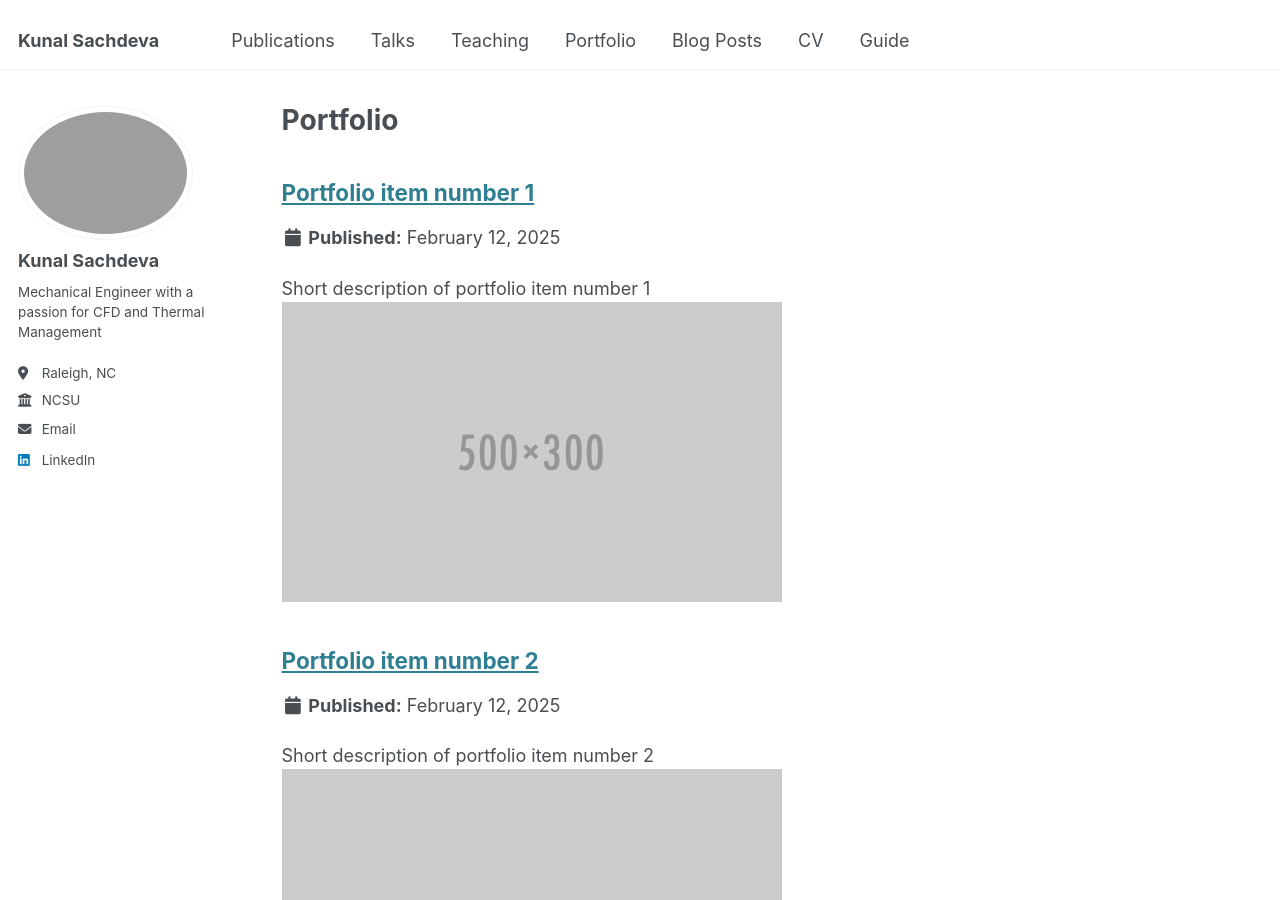
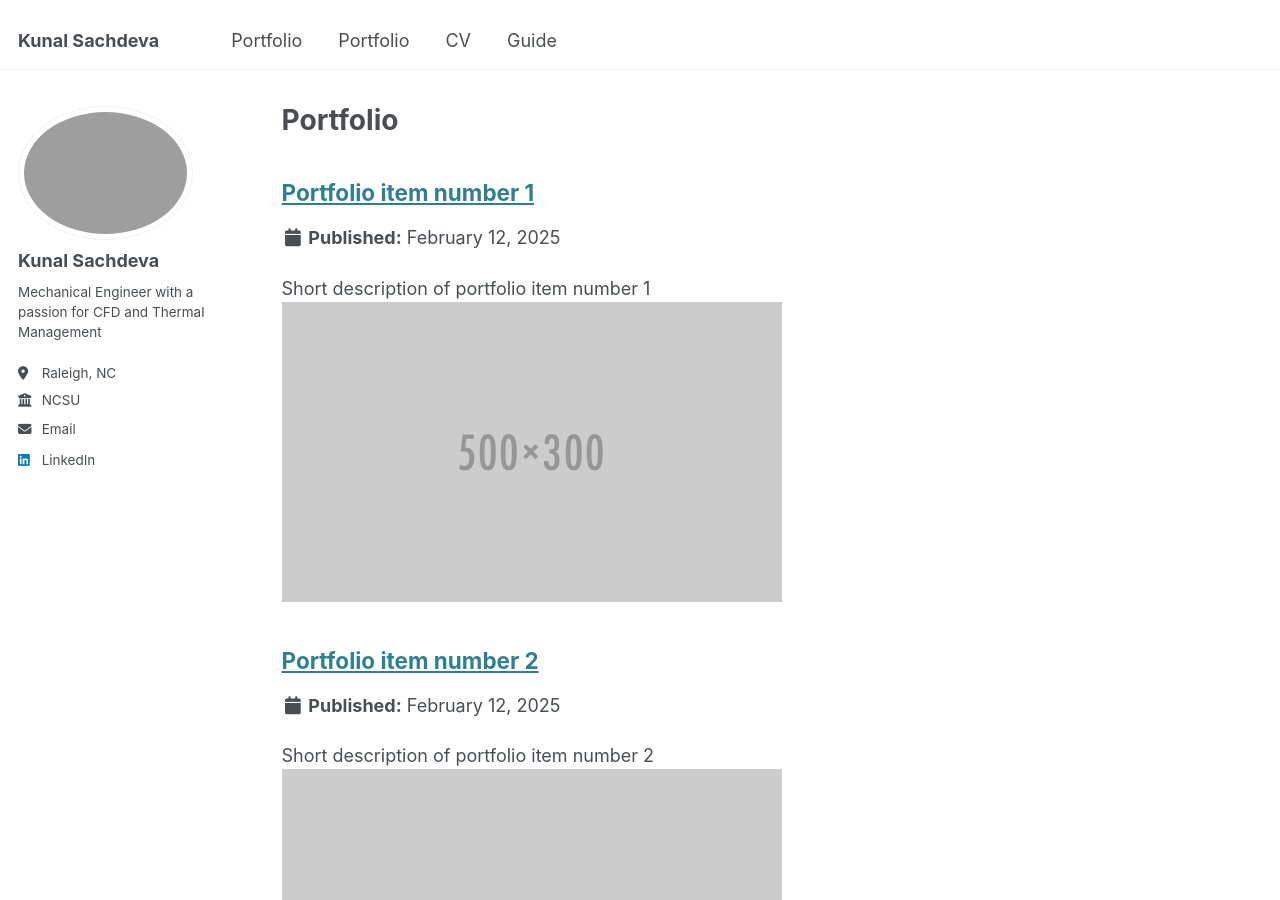
Before and after one commit to sachdevakunal/sachdevakunal.github.io, a Jekyll site: the page built from _pages/portfolio.html, in a window 1280 px wide and 900 px high. Built offline with Jekyll 4.4.1, drawn with Linux system fonts in a browser that asks for light colours; part of the change alters nothing that is shown.

Commit message:
Update navigation.yml

```diff
--- a/_data/navigation.yml
+++ b/_data/navigation.yml
@@ -5,20 +5,23 @@
 # prevent it from being included in the site.
 
 main:
-  - title: "Publications"
-    url: /publications/
+  # - title: "Publications"
+  #   url: /publications/
 
-  - title: "Talks"
-    url: /talks/
+  # - title: "Talks"
+  #   url: /talks/
 
-  - title: "Teaching"
-    url: /teaching/
+  # - title: "Teaching"
+  #   url: /teaching/
 
   - title: "Portfolio"
     url: /portfolio/
 
-  - title: "Blog Posts"
-    url: /year-archive/
+  - title: "Portfolio"
+    url: /about/
+
+  # - title: "Blog Posts"
+  #   url: /year-archive/
 
   - title: "CV"
     url: /cv/
```
